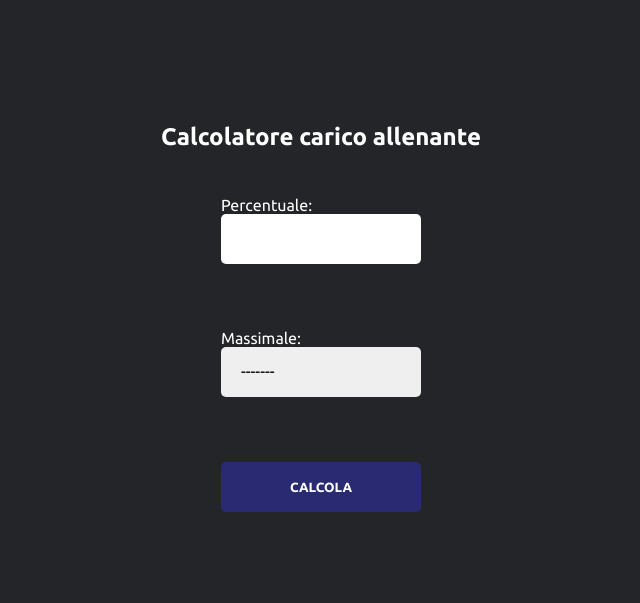
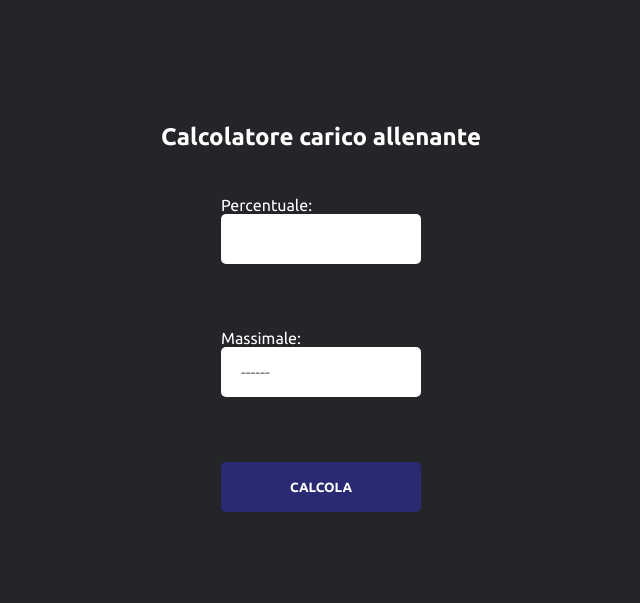
Before and after one commit to MichaelGuidelli/calcolatore_carico_allenante.github.io, a plain HTML site: page index.html in a window 1280 px wide. Shown: the whole page, without its empty margins (319-959 px from the left). Drawn offline with Linux system fonts and the light colour scheme.

Commit message:
modifica input massimali

```diff
--- a/app.js
+++ b/app.js
@@ -1,6 +1,6 @@
 function retriveNumbers() {
   let percentage = document.getElementById("percentage").value;
-  let personalRecord = document.getElementById("personal-record").value;
+  let personalRecord = document.getElementsByName("personal-records")[0].value;
 
   calculatePercentage(percentage, personalRecord);
 }
--- a/index.html
+++ b/index.html
@@ -22,14 +22,21 @@
       </div>
 
       <div class="input-box">
-        <label for="personal-record">Massimale:</label>
+        <label for="personal-records">Massimale:</label>
 
-        <select name="personal-records" id="personal-record" required>
-          <option value="">-------</option>
-          <option value="140">140-Squat</option>
-          <option value="85">85-Bench</option>
-          <option value="175">175-Deadlift</option>
-        </select>
+        <input
+          type="number"
+          list="personal-record"
+          name="personal-records"
+          placeholder="------"
+          required
+        />
+
+        <datalist name="personal-records" id="personal-record">
+          <option value="140">Squat</option>
+          <option value="85">Banch</option>
+          <option value="175">Deadlift</option>
+        </datalist>
       </div>
 
       <button type="submit" id="calculate-button">Calcola</button>
--- a/main.css
+++ b/main.css
@@ -51,6 +51,11 @@
 
     }
 
+    input::-webkit-outer-spin-button,
+    input::-webkit-inner-spin-button {
+       -webkit-appearance: none;
+    }
+
     select {
         color: black;
     }
```
